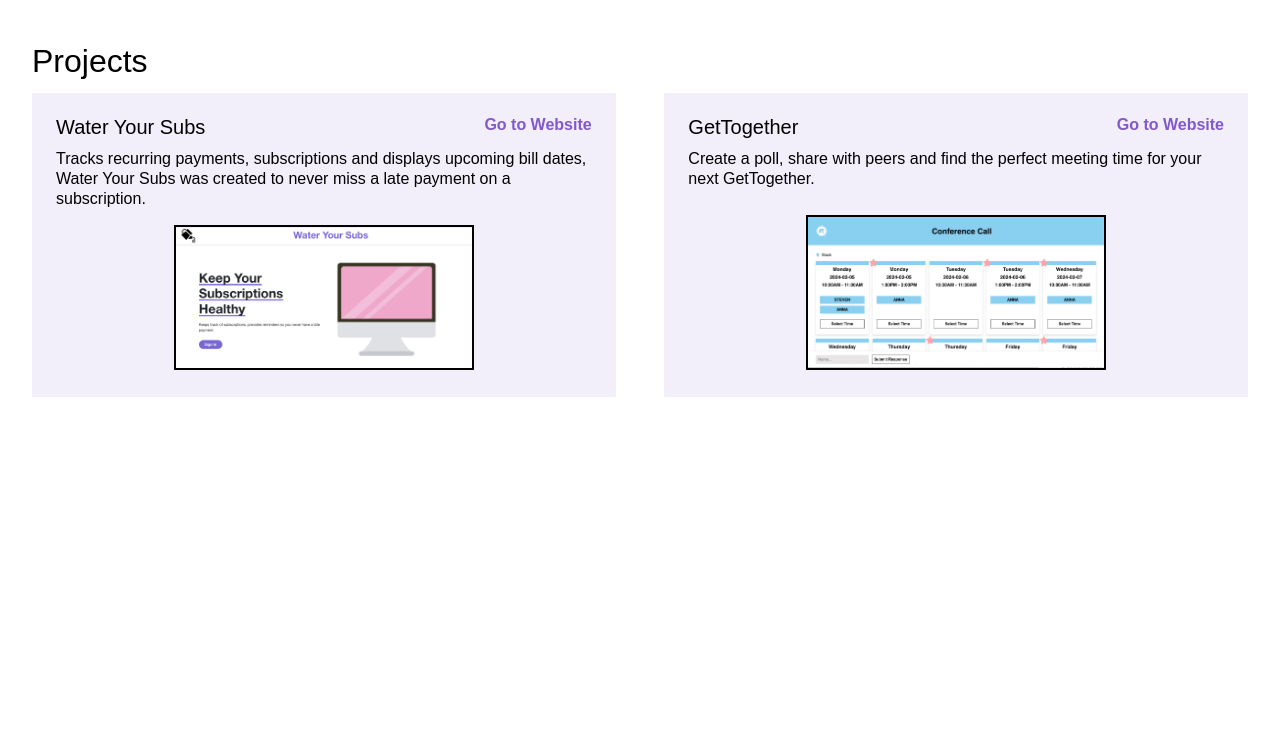
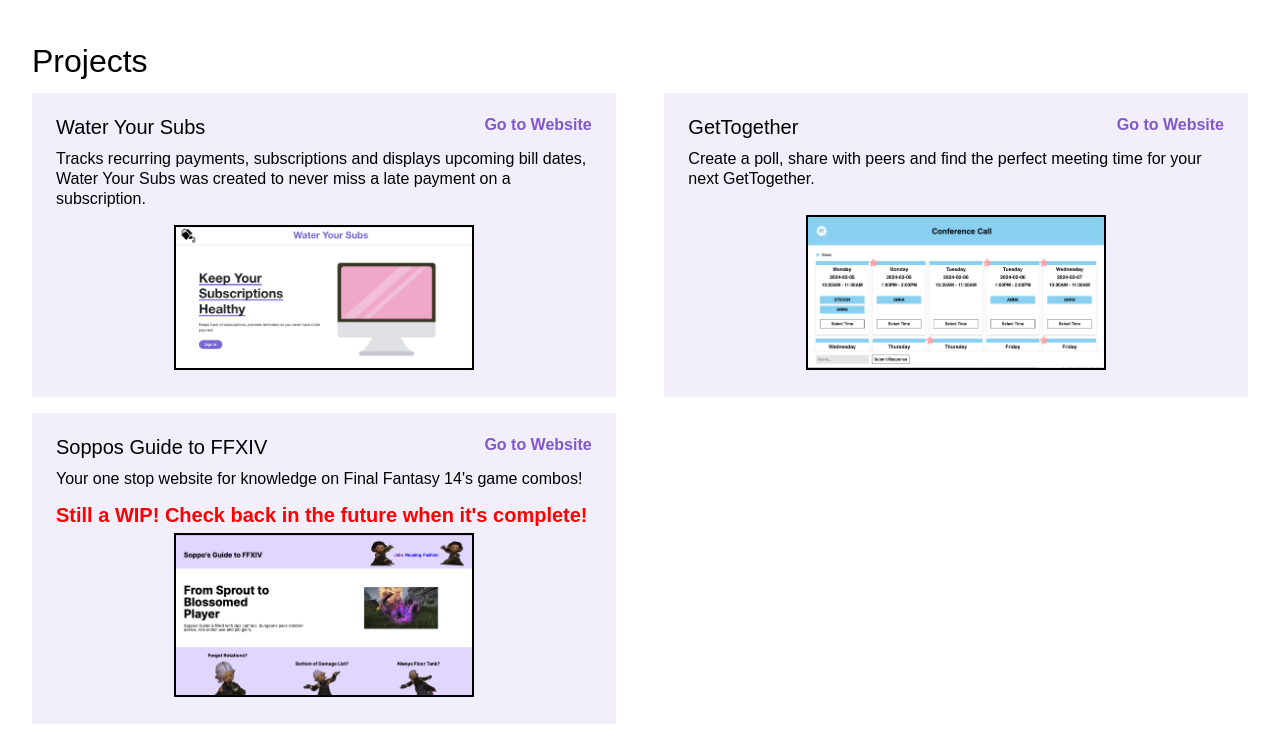
Before and after one commit to jduong09/portfolio, a plain HTML site: page index.html in a window 1280 px wide. Shown: the part 694-1450 px from the top of the page. Before the commit the page ends 1123 px from the top, so only its background shows below. Drawn offline with Linux system fonts and the light colour scheme.

Commit message:
Added work in progress project to portfolio.

```diff
--- a/css/styles.css
+++ b/css/styles.css
@@ -240,6 +240,11 @@ h2 {
   border: 2px solid black;
 }
 
+#header-wip {
+  font-weight: 600;
+  color: #ff0000;
+}
+
 @media (min-width: 576px) {
   #btn-hamburger, #btn-x, #mobile-list-important-links {
     display: none;
--- a/index.html
+++ b/index.html
@@ -115,6 +115,17 @@
               <img class="img-project" id="img-get-together" src="./assets/get-together/getTogetherResponsePage.png" alt="Response Page of GetTogether" />
             </div>
           </li>
+          <li>
+            <div class="div-project-description">
+              <h3>Soppos Guide to FFXIV</h3>
+              <a href="https://ffxiv-combos.vercel.app/" target="_blank">Go to Website</a>
+              <div>Your one stop website for knowledge on Final Fantasy 14's game combos!</div>
+              <h3 id="header-wip">Still a WIP! Check back in the future when it's complete!</h3>
+            </div>
+            <div>
+              <img class="img-project" id="img-soppos-guide" src="./assets/soppos-guide-to-ffxiv/landing_page_soppo.png" alt="Landing Page of Soppos Guide to FFXIV" />
+            </div>
+          </li>
         </ul>
       </section>
     </main>
```
Also changed, not shown: assets/soppos-guide-to-ffxiv/landing_page_soppo.png (added), 2 other files.
